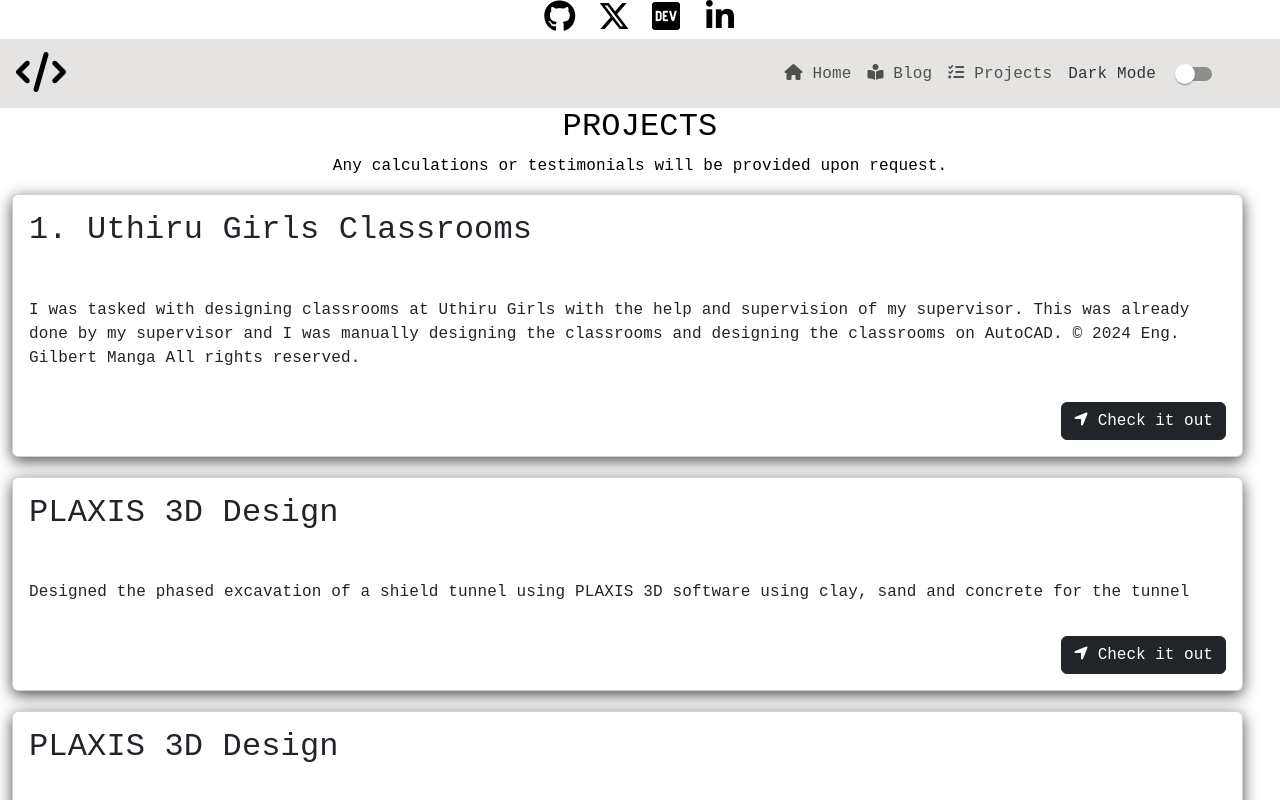
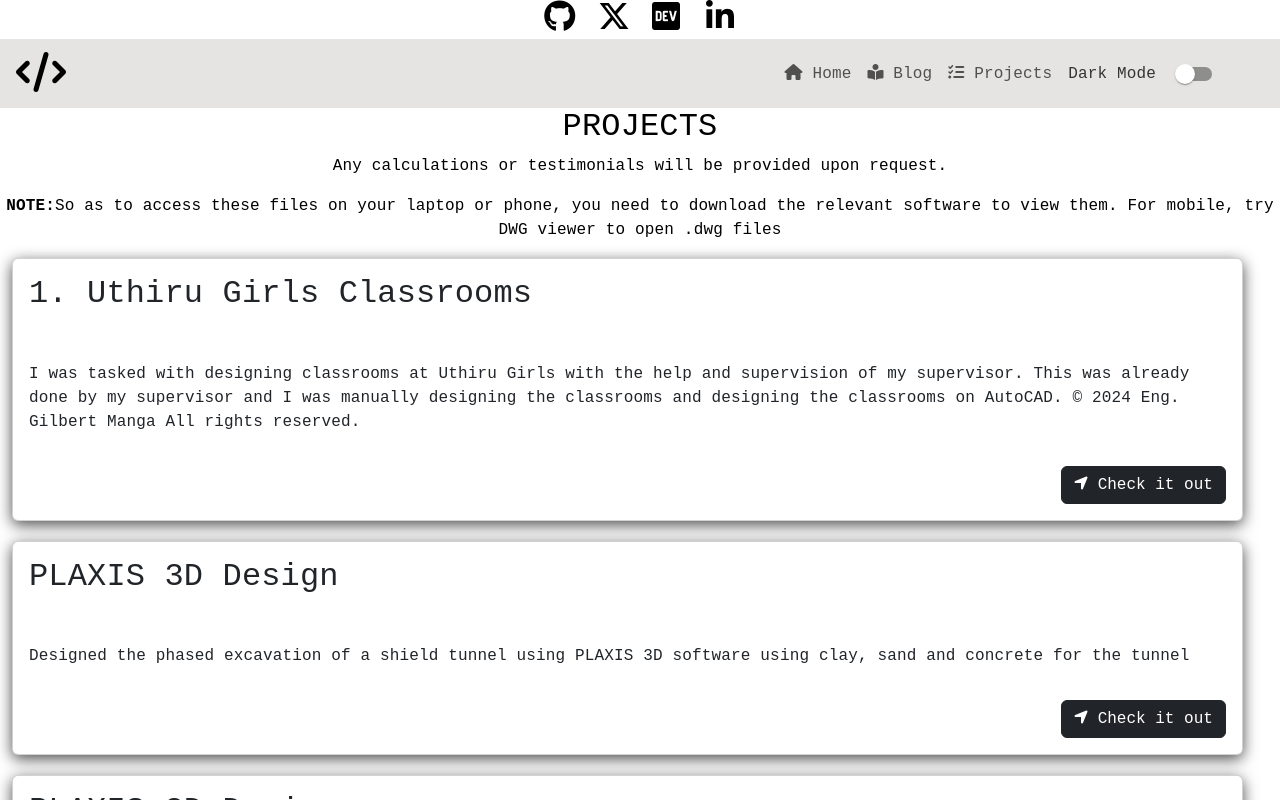
Before and after one commit to dkkinyua/my-portfolio, a React (Create React App) app in the folder frontend/: page /civil-projects in a window 1280 px wide. Shown: the top 800 px of the page. Built offline with nearby package versions, Linux system fonts and the light colour scheme; a web font is replaced by a local one.

Commit message:
Commit: Added a paragraph to civil-projects/

```diff
--- a/frontend/src/screens/CivilProjectScreen.js
+++ b/frontend/src/screens/CivilProjectScreen.js
@@ -26,6 +26,7 @@ function CivilProjectScreen() {
         <div style={textStyle} className='text-center'>
           <h2> PROJECTS </h2>
           <p className='mt-2'>Any calculations or testimonials will be provided upon request.</p>
+          <p className='mt-2'><strong>NOTE:</strong>So as to access these files on your laptop or phone, you need to download the relevant software to view them. For mobile, try DWG viewer to open .dwg files</p>
         </div>
         <div style={divStyle}>
           <CivilProjectCard />
```
